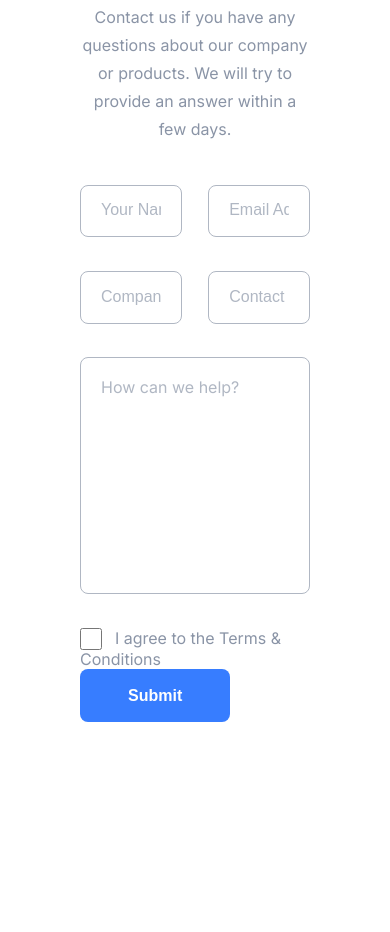
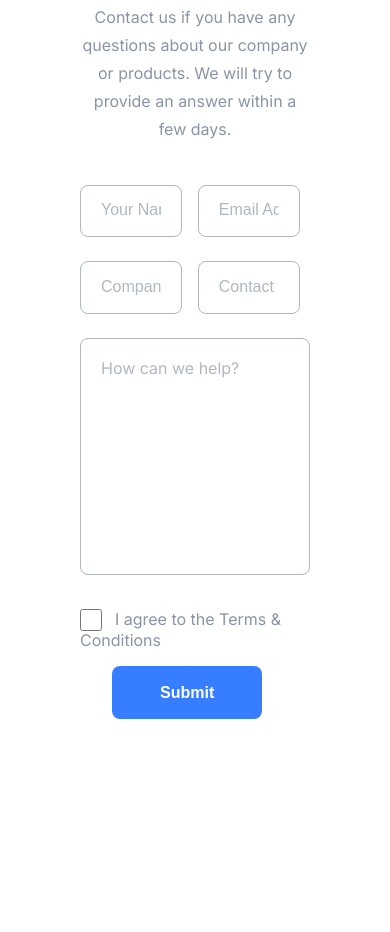
Before and after one commit to rukshonarad/move-contact-page, a plain HTML site: page index.html in a window 390 px wide. Shown: the part 1849-2781 px from the top of the page. Drawn offline with Linux system fonts and the light colour scheme.

Commit message:
Add some width changes

```diff
--- a/media-query.css
+++ b/media-query.css
@@ -73,6 +73,22 @@
         margin-right: 0;
         display: block;
     }
+    .input:first-child,
+    .input:nth-child(3) {
+        margin-right: 2rem;
+    }
+    .inputs-row {
+        width: 100%;
+        margin: 0 auto;
+        margin-bottom: 3rem;
+    }
+    #submitInput {
+        margin-left: 4rem;
+    }
+    #textAgree {
+        margin-bottom: 2rem;
+        margin-right: 1rem;
+    }
     .contact:nth-child(2) {
         margin-bottom: 3.2rem;
     }
@@ -94,4 +110,7 @@
     .footer__links:nth-child(3) {
         margin-right: 0;
     }
+    .inputs-row label {
+        display: block;
+    }
 }
```
